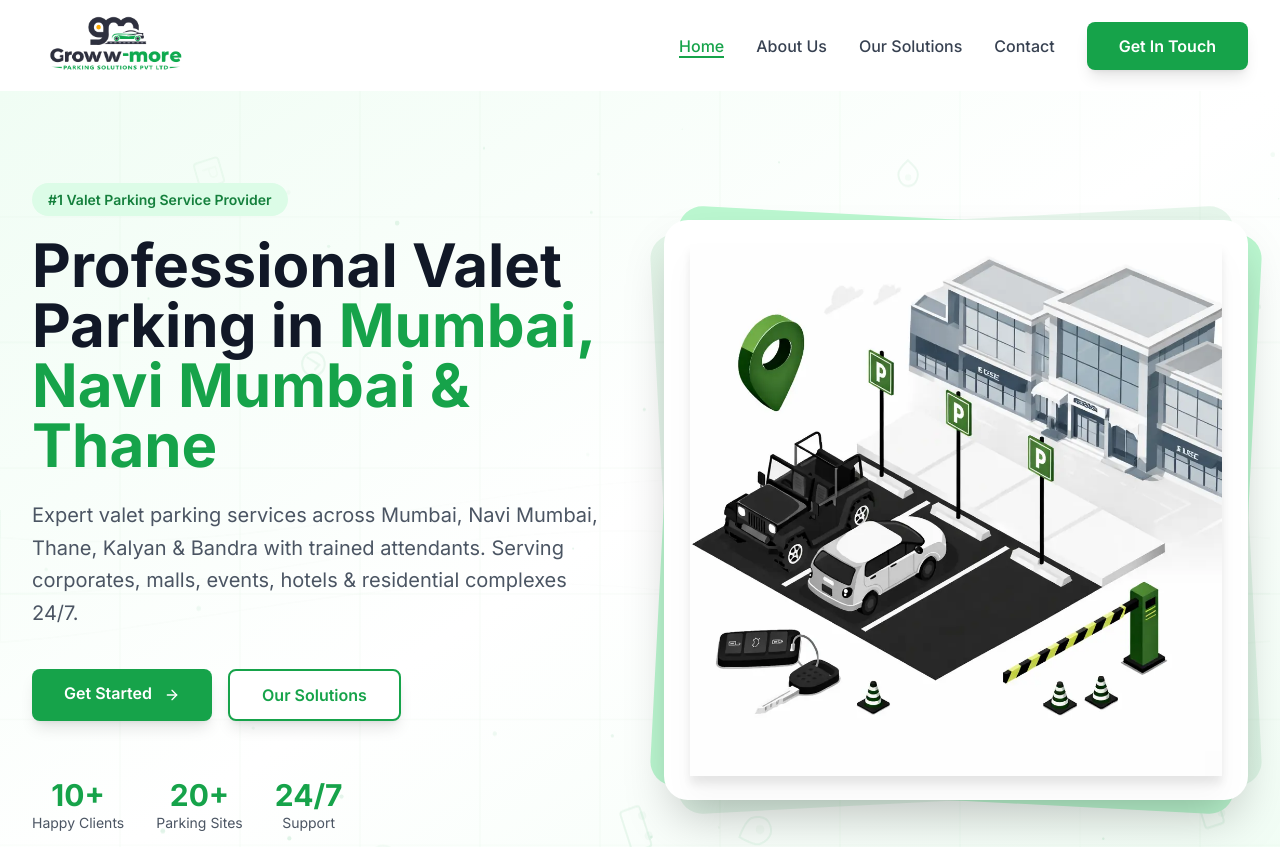
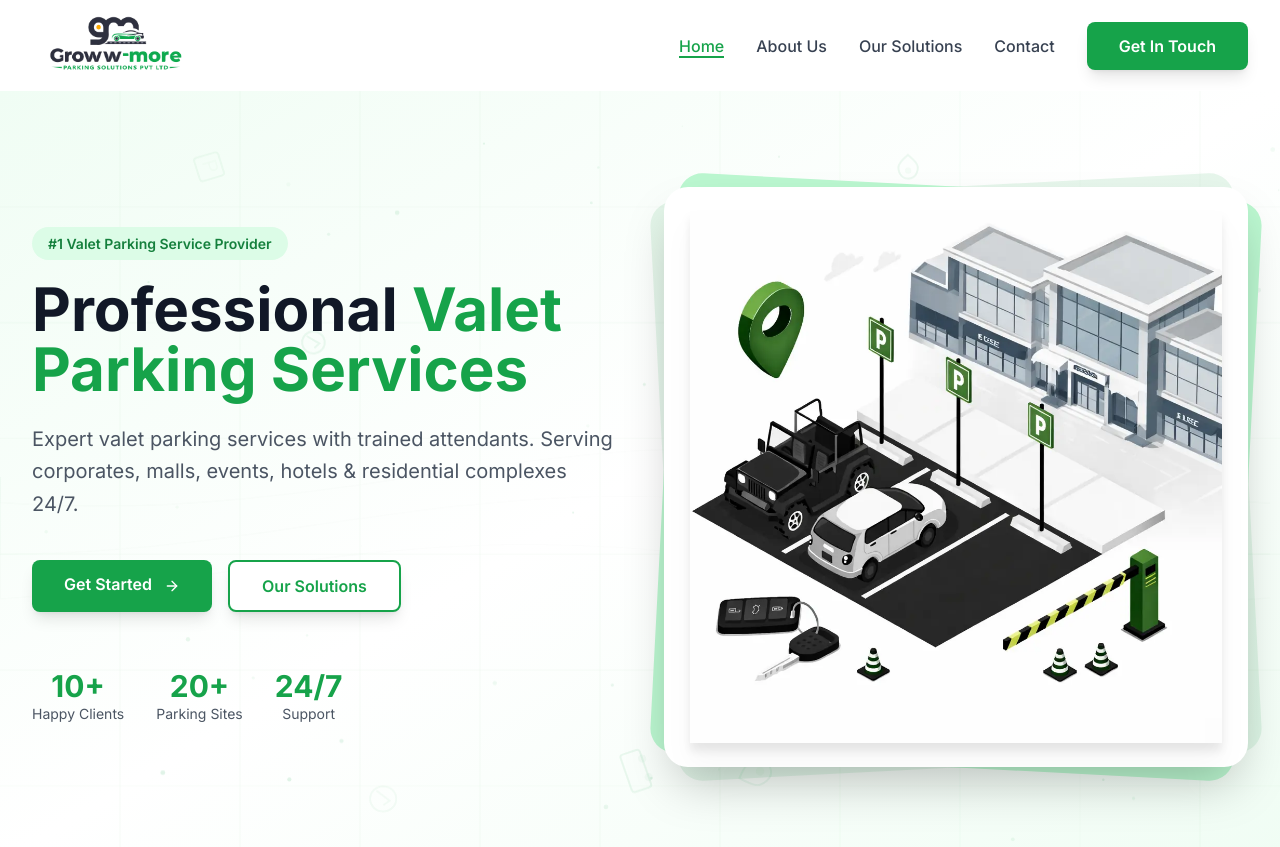
Before and after one commit to TechatGrowmore/GrowmoreParking, a Next.js app: page / in a window 1280 px wide. Shown: the top 847 px of the page. Built offline with nearby package versions, Linux system fonts and the light colour scheme.

Commit message:
loc change

```diff
--- a/app/page.js
+++ b/app/page.js
@@ -7,7 +7,7 @@ import LocalBusinessSchema from '@/components/LocalBusinessSchema'
 import FAQSchema from '@/components/FAQSchema'
 
 export const metadata = {
-  title: 'Valet Parking Services in Mumbai, Navi Mumbai, Thane, Kalyan | Growmore Parking',
+  title: 'Professional Valet Parking Services | Growmore Parking',
   description: 'Best valet parking services in Mumbai, Navi Mumbai, Thane, Kalyan & Bandra. Professional parking attendants for corporates, malls, events, hotels & residential complexes. 24/7 service available.',
   keywords: 'valet parking Mumbai, valet parking Navi Mumbai, valet parking Thane, valet parking Kalyan, valet parking Bandra, parking services Mumbai, best valet parking Mumbai, 24/7 valet parking, corporate valet parking Mumbai, event valet services Mumbai, hotel valet parking Mumbai, mall valet parking Mumbai',
 }
@@ -29,11 +29,11 @@ export default function Home() {
                 </span>
               </div>
               <h1 className="heading-1">
-                Professional Valet Parking in
-                <span className="text-primary-600"> Mumbai, Navi Mumbai & Thane</span>
+                Professional
+                <span className="text-primary-600"> Valet Parking Services</span>
               </h1>
               <p className="text-xl text-gray-600 leading-relaxed">
-                Expert valet parking services across Mumbai, Navi Mumbai, Thane, Kalyan & Bandra with trained attendants.
+                Expert valet parking services with trained attendants.
                 Serving corporates, malls, events, hotels & residential complexes 24/7.
               </p>
               <div className="flex flex-wrap gap-4 pt-4">
```
Also changed, not shown: 6 other files (tests, documents, lock files or other folders).
